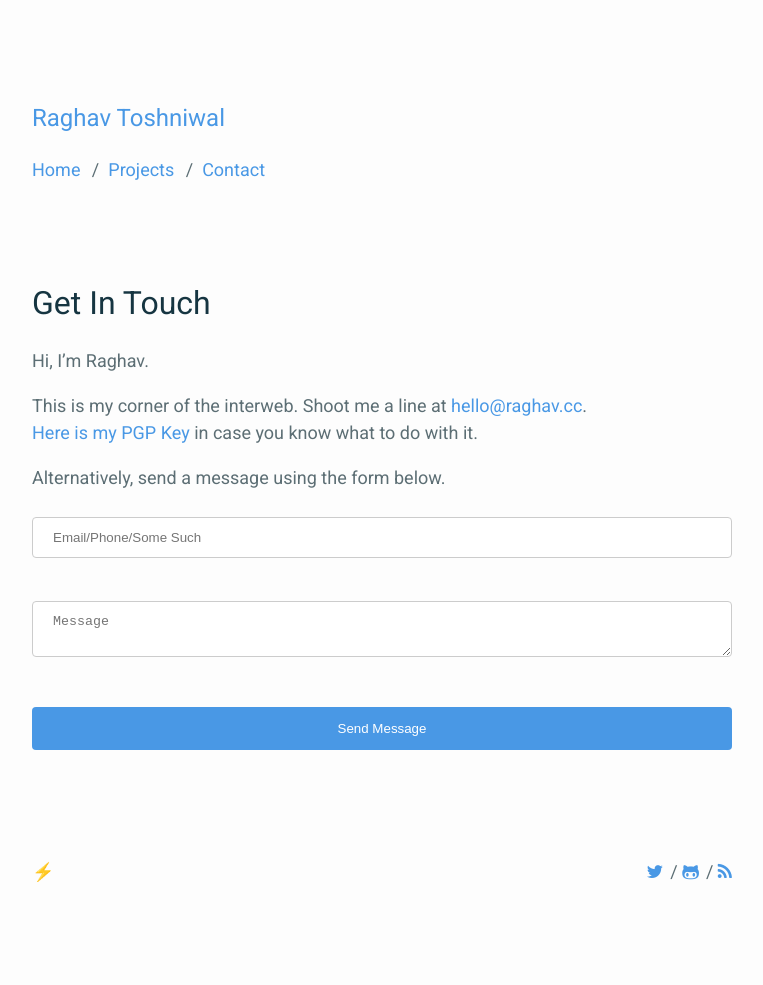
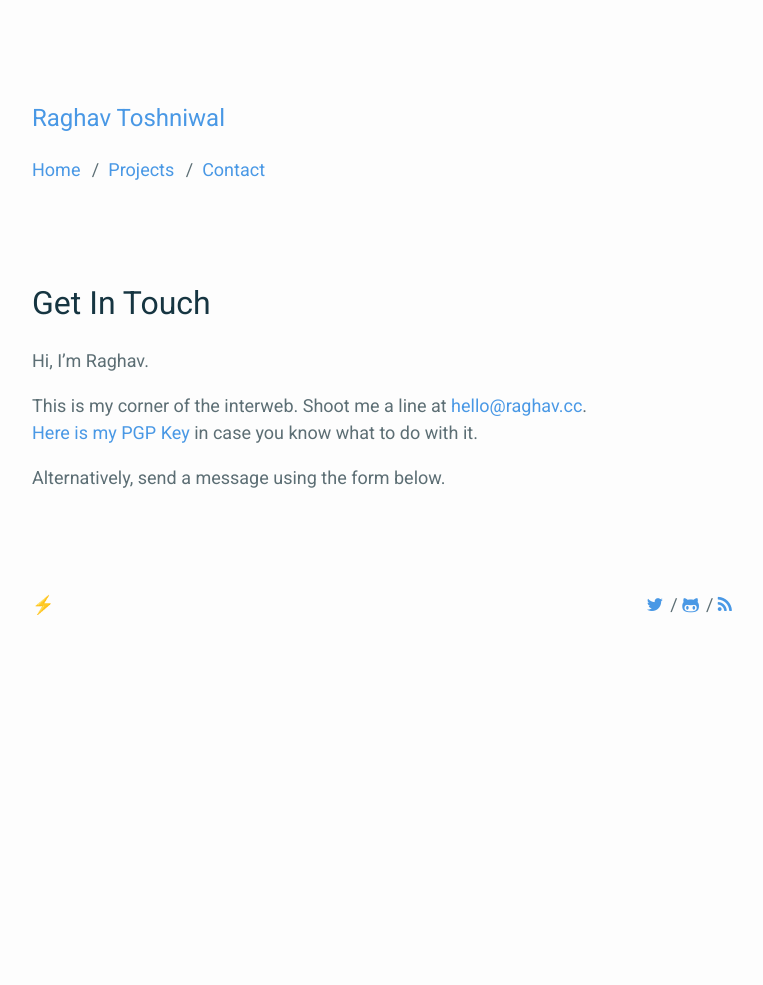
Before and after one commit to traghav/traghav.github.io, a Jekyll site: the page built from _pages/getintouch.md, in a window 1280 px wide. Shown: the whole page, without its empty margins (258-1021 px from the left). Built offline with Jekyll 4.4.1, drawn with Linux system fonts in a browser that asks for light colours; nearby versions of some CDN libraries; after the commit the page ends 900 px from its top, so only the background shows below that.

Commit message:
Update getintouch.md

```diff
--- a/_pages/getintouch.md
+++ b/_pages/getintouch.md
@@ -8,7 +8,7 @@ Hi, I'm Raghav.
 This is my corner of the interweb. Shoot me a line at [hello@raghav.cc](mailto:hello@raghav.cc). [Here is my PGP Key](/pubkey.text) in case you know what to do with it.
 
 Alternatively, send a message using the form below.
-<div class="hello">
+<div class="hello" style="display:none">
 <form action="https://jumprock.co/mail/raghavtoshniwal" method="post">
 <input type="text" name="email" placeholder="Email/Phone/Some Such" />
 <input type="text" name="trapit" value="" style="display:none">
```
